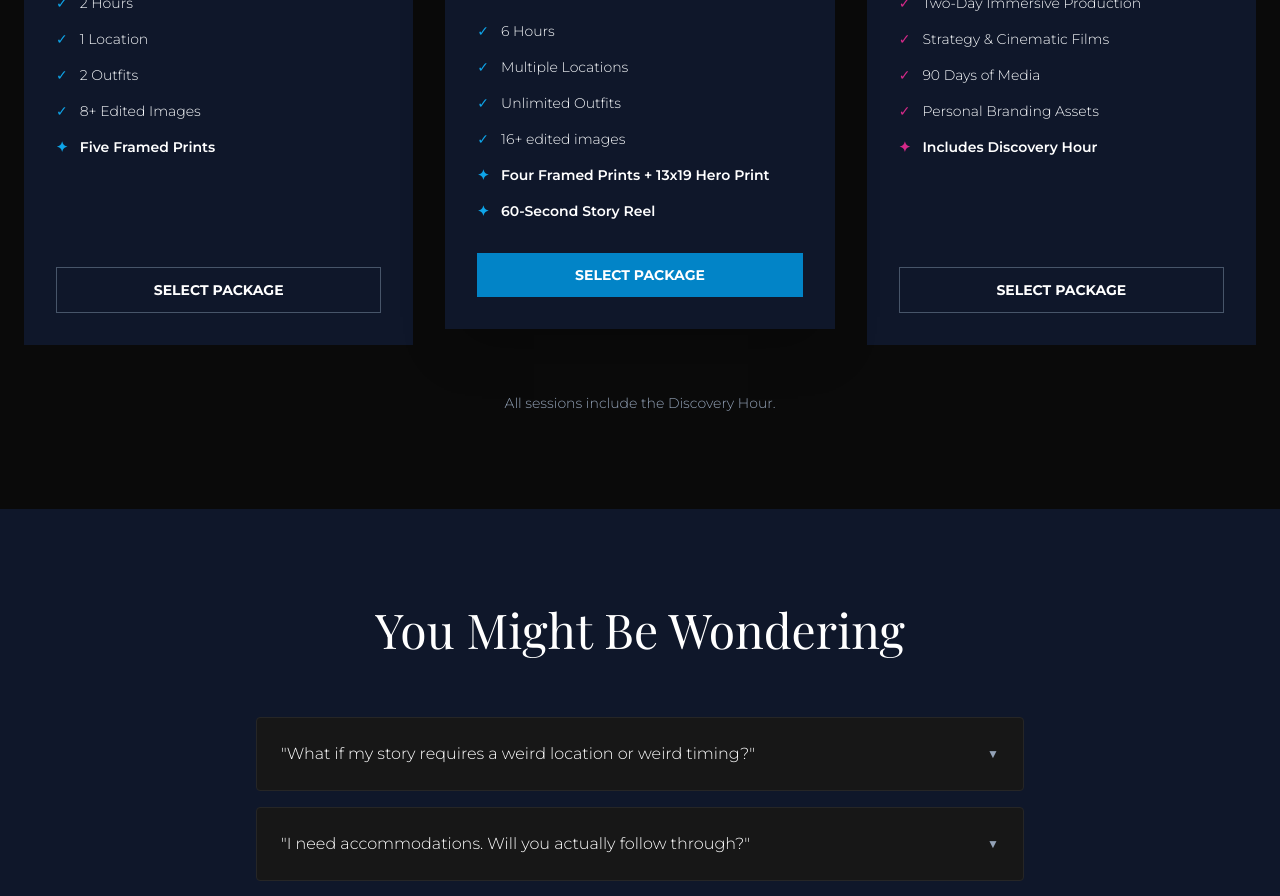
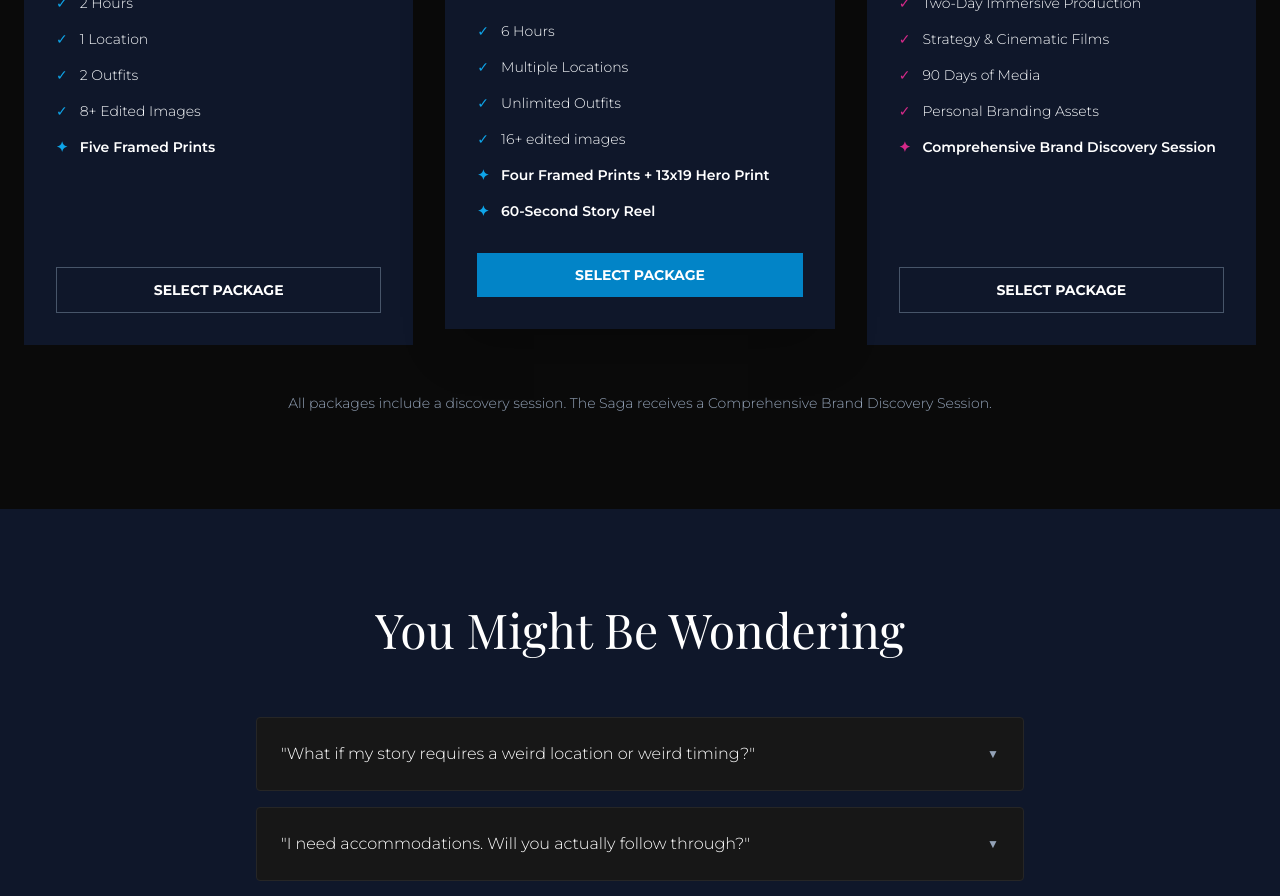
Before and after one commit to dwaynedraper/sharpsightedphotos, a Next.js app: page / in a window 1280 px wide. Shown: the part 5380-6276 px from the top of the page. Built offline with nearby package versions, Linux system fonts and the light colour scheme; a web font is replaced by a local one.

Commit message:
Updated alt text, navbar colors for consistency and SEO

```diff
--- a/src/app/packages/page.tsx
+++ b/src/app/packages/page.tsx
@@ -25,7 +25,7 @@ export default function PackagesPage() {
                         {/* Placeholder for Discovery Hour Image */}
                         <Image
                             src="/images/pkg_discovery.png"
-                            alt="Discovery Hour"
+                            alt="Two people sharing drinks during Discovery Hour"
                             fill
                             className="object-cover"
                         />
@@ -96,7 +96,7 @@ export default function PackagesPage() {
                                     <div className="relative aspect-[3/4] w-full overflow-hidden grayscale shadow-inner">
                                         <Image
                                             src="/images/pkg_verse.png"
-                                            alt="The Verse Package"
+                                            alt="A framed image of a person standing in a street"
                                             fill
                                             className="object-cover"
                                         />
@@ -226,7 +226,7 @@ export default function PackagesPage() {
                         <div className="md:col-span-5 relative h-[600px] rounded-lg overflow-hidden border border-amber-200 dark:border-amber-900/30 shadow-2xl transition-colors">
                             <Image
                                 src="/images/pkg_saga.png"
-                                alt="The Saga Experience"
+                                alt="An image of a person doing work in a studio"
                                 fill
                                 className="object-cover"
                             />
--- a/src/components/Guide.tsx
+++ b/src/components/Guide.tsx
@@ -11,7 +11,7 @@ export default function Guide() {
                 <div className="w-full md:w-1/2 aspect-[4/5] bg-navy-200 dark:bg-navy-800 rounded-sm relative overflow-hidden group shadow-2xl">
                     <Image
                         src="/images/myPortrait.jpg"
-                        alt="Dean Draper Portrait"
+                        alt="A portrait of Dean Draper, the owner of Sharp Sighted Photos"
                         fill
                         className="object-cover transition-transform duration-700 group-hover:scale-105"
                     />
--- a/src/components/ThemeToggle.tsx
+++ b/src/components/ThemeToggle.tsx
@@ -18,7 +18,7 @@ export default function ThemeToggle() {
     return (
         <button
             onClick={() => setTheme(theme === 'dark' ? 'light' : 'dark')}
-            className="p-2 rounded-full hover:bg-navy-100 dark:hover:bg-navy-800 transition-colors text-navy-900 dark:text-white"
+            className="p-2 rounded-full hover:bg-navy-100 dark:hover:bg-navy-800 transition-colors text-cyan-500 dark:text-white"
             aria-label="Toggle Theme"
         >
             {theme === 'dark' ? (
--- a/src/content/home.ts
+++ b/src/content/home.ts
@@ -90,7 +90,7 @@ export const homeContent = {
     },
     packages: {
         headline: "Investment Options",
-        disclaimer: "All sessions include the Discovery Hour.",
+        disclaimer: "All packages include a discovery session. The Saga receives a Comprehensive Brand Discovery Session.",
         discoveryLink: "https://sharpsightedphotos.sproutstudio.com/book/discovery-hour-booking",
         items: [
             {
@@ -110,7 +110,7 @@ export const homeContent = {
                 title: "The Saga",
                 price: "$[Price]",
                 description: "For founders and bold brands whose identity and work are inseparable.",
-                features: ["Two-Day Immersive Production", "Strategy & Cinematic Films", "90 Days of Media", "Personal Branding Assets", "Includes Discovery Hour"]
+                features: ["Two-Day Immersive Production", "Strategy & Cinematic Films", "90 Days of Media", "Personal Branding Assets", "Comprehensive Brand Discovery Session"]
             }
         ]
     },
```
